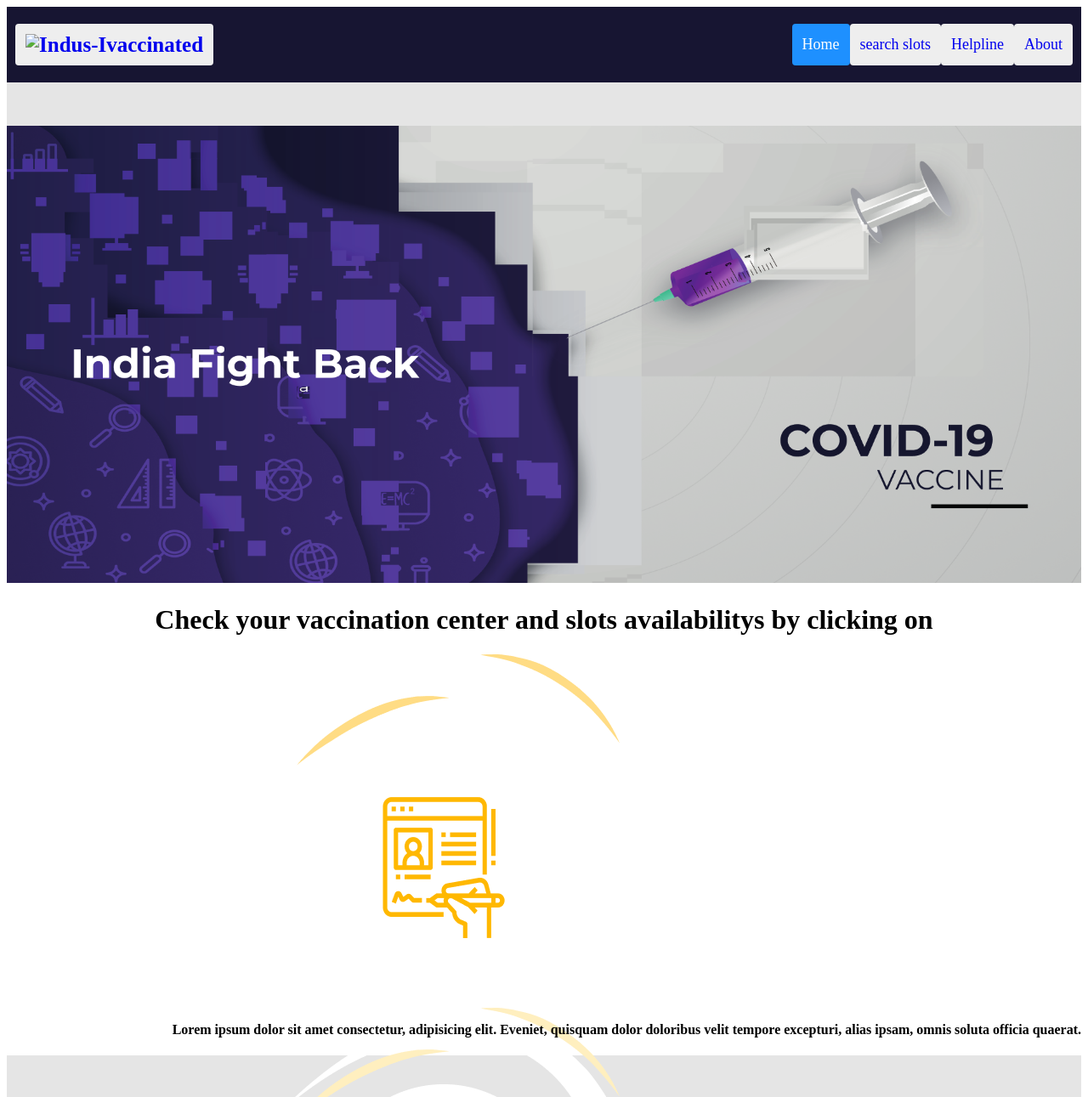
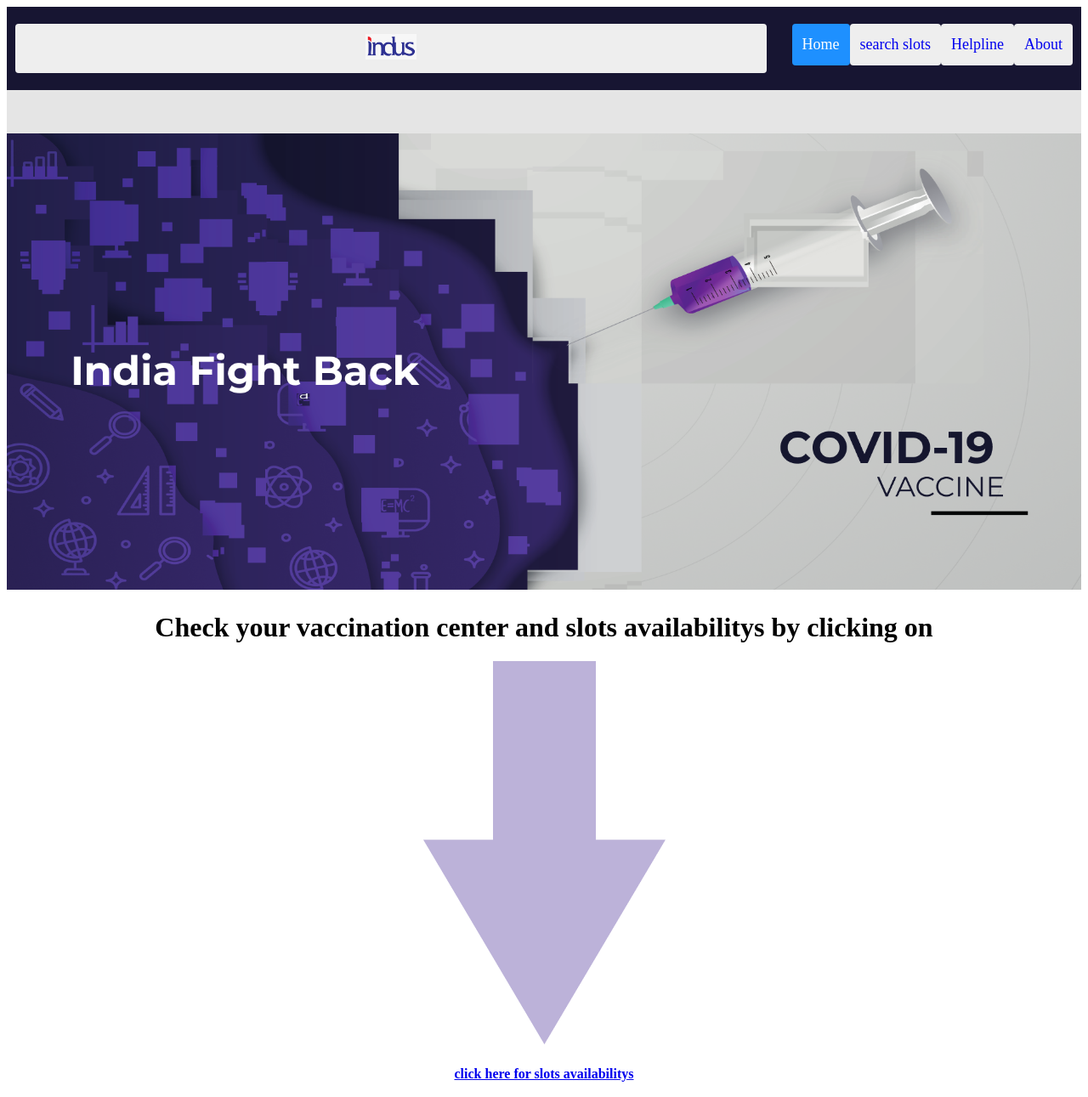
Before and after one commit to pulket/vaccination_made_easy_indus, a plain HTML site: page index.html in a window 1280 px wide. Shown: the top 1291 px of the page at 85% size. Drawn offline with Linux system fonts and the light colour scheme.

Commit message:
updated version

```diff
--- a/index.html
+++ b/index.html
@@ -12,7 +12,7 @@
 
 <body>
   <div class="header">
-    <a href="#default" class="logo"> <img src="#" alt="Indus-Ivaccinated" class="Indus"> </a>
+    <a href="index.html" class="logo"> <img style="width: 7%;" src="logo.png" alt="Indus-Ivaccinated" class="Indus"> </a>
     <div class="header-right">
       <a class="active" href="index.html">Home</a>
       <a href="search.html">search slots</a>
@@ -22,19 +22,26 @@
   </div>
 
   <div class="block"></div>
-  <div class="vaccination"><img style="width: 100%;"src="dv1.png" alt="" srcset=""></div>
+  <div class="vaccination"><img style="width: 100%;" src="dv1.png" alt="" srcset=""></div>
 
 
-  <div class="pk"><h1>Check your vaccination center and slots availabilitys by clicking on </h1></div>
+  <div class="pk">
+    <h1>Check your vaccination center and slots availabilitys by clicking on
+      <br>
+    </h1>
+    <img src="Union.png" alt="arrow image">
+    <h4><a href="search.html">click here for slots availabilitys</a></h4>
+  </div>
   <!-- registrantion ke bagal waali photo -->
   <!-- <p>If you click the "Submit" button, the form-data will be sent to a page called "/action_page.php".</p> -->
   <div class="photo3">
     <img src="dvl1.png" alt="" class="src">
-  <img src="dvl3.png" alt=""style="float:rights">
+
   </div>
-<div class="h3"><h4>Lorem ipsum dolor sit amet consectetur, adipisicing elit. Eveniet, quisquam dolor doloribus velit tempore excepturi, alias ipsam, omnis soluta officia quaerat.</h4></div>
-
-
+  <div class="h3">
+    <img src="Union.png" alt="arrow image">
+    <h4><a href="https://selfregistration.cowin.gov.in/">Click here for registrantion</a></h4>
+    <img src="dvl3.png" alt="" style="float:rights">
   </div>
   <!-- registration ke baad wala availiable slots show karne wala  -->
   <div class="space">
--- a/style.css
+++ b/style.css
@@ -15,8 +15,12 @@ width: 50%;
 
 
 }
+.container{
+  background-image: "dv2.png";
+}
+
 .h3{
-  text-align: right;
+  text-align: center;
 }
 .pk{
   text-align: center;
```
Also changed, not shown: about.html (+2 -2 lines), search.html (+2 -1 lines), Union.png (added), j.html (deleted), logo.png (added). Lines whose indentation alone changed are shown as unchanged.
